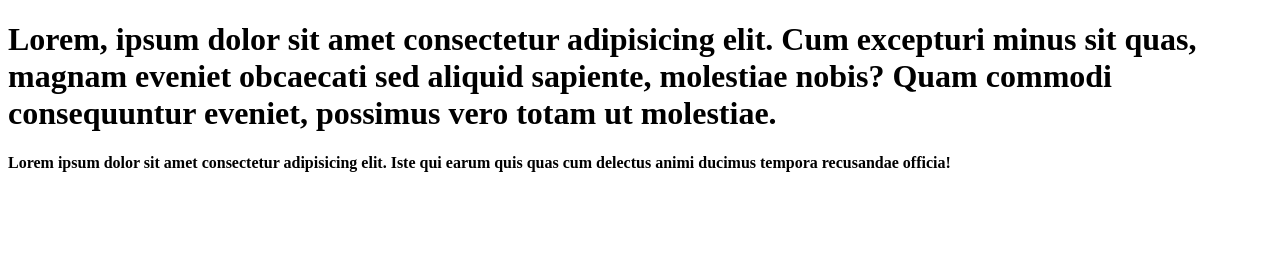
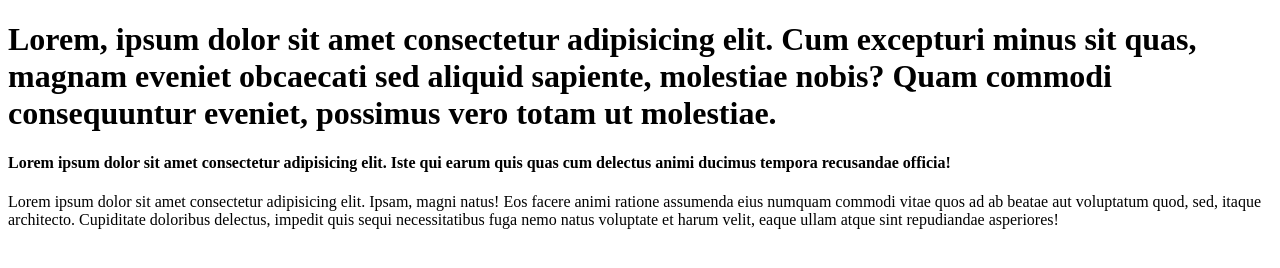
Before and after one commit to chandreshMalhi/WEB-1, a plain HTML site: page index.html in a window 1280 px wide. Drawn offline with Linux system fonts and the light colour scheme.

Commit message:
Update index.html

```diff
--- a/index.html
+++ b/index.html
@@ -9,5 +9,6 @@
 <body>
     <h1>Lorem, ipsum dolor sit amet consectetur adipisicing elit. Cum excepturi minus sit quas, magnam eveniet obcaecati sed aliquid sapiente, molestiae nobis? Quam commodi consequuntur eveniet, possimus vero totam ut molestiae.</h1>
     <h4>Lorem ipsum dolor sit amet consectetur adipisicing elit. Iste qui earum quis quas cum delectus animi ducimus tempora recusandae officia!</h4>
+    <p>Lorem ipsum dolor sit amet consectetur adipisicing elit. Ipsam, magni natus! Eos facere animi ratione assumenda eius numquam commodi vitae quos ad ab beatae aut voluptatum quod, sed, itaque architecto. Cupiditate doloribus delectus, impedit quis sequi necessitatibus fuga nemo natus voluptate et harum velit, eaque ullam atque sint repudiandae asperiores!</p>
 </body>
 </html>
```
